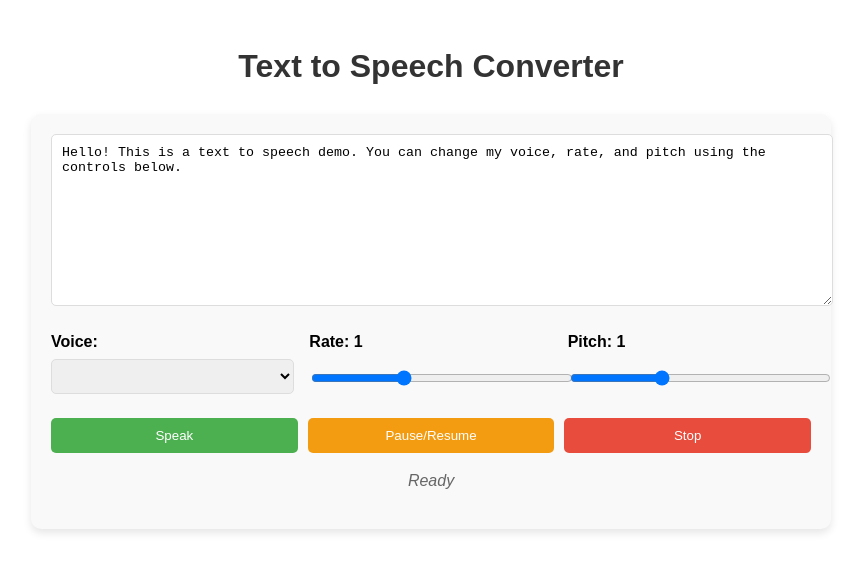
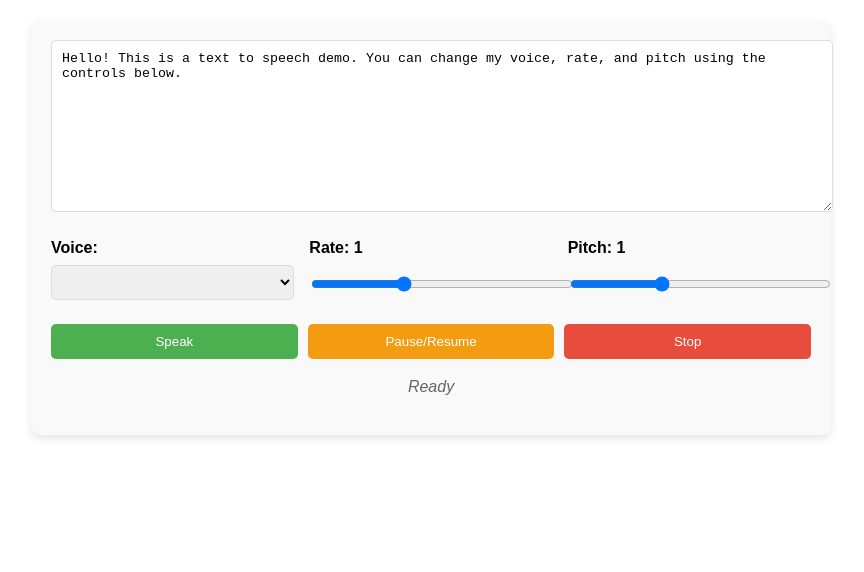
Before and after one commit to kishorekumar-R-N/text-to-speech, a plain HTML site: page index.html in a window 1280 px wide. Shown: the whole page, without its empty margins (209-1073 px from the left). Drawn offline with Linux system fonts and the light colour scheme.

Commit message:
Remove header from index.html

```diff
--- a/index.html
+++ b/index.html
@@ -90,7 +90,7 @@
   </style>
 </head>
 <body>
-  <h1>Text to Speech Converter</h1>
+
 
   <div class="container">
     <textarea id="textInput" placeholder="Enter text to convert to speech...">Hello! This is a text to speech demo. You can change my voice, rate, and pitch using the controls below.</textarea>
```
